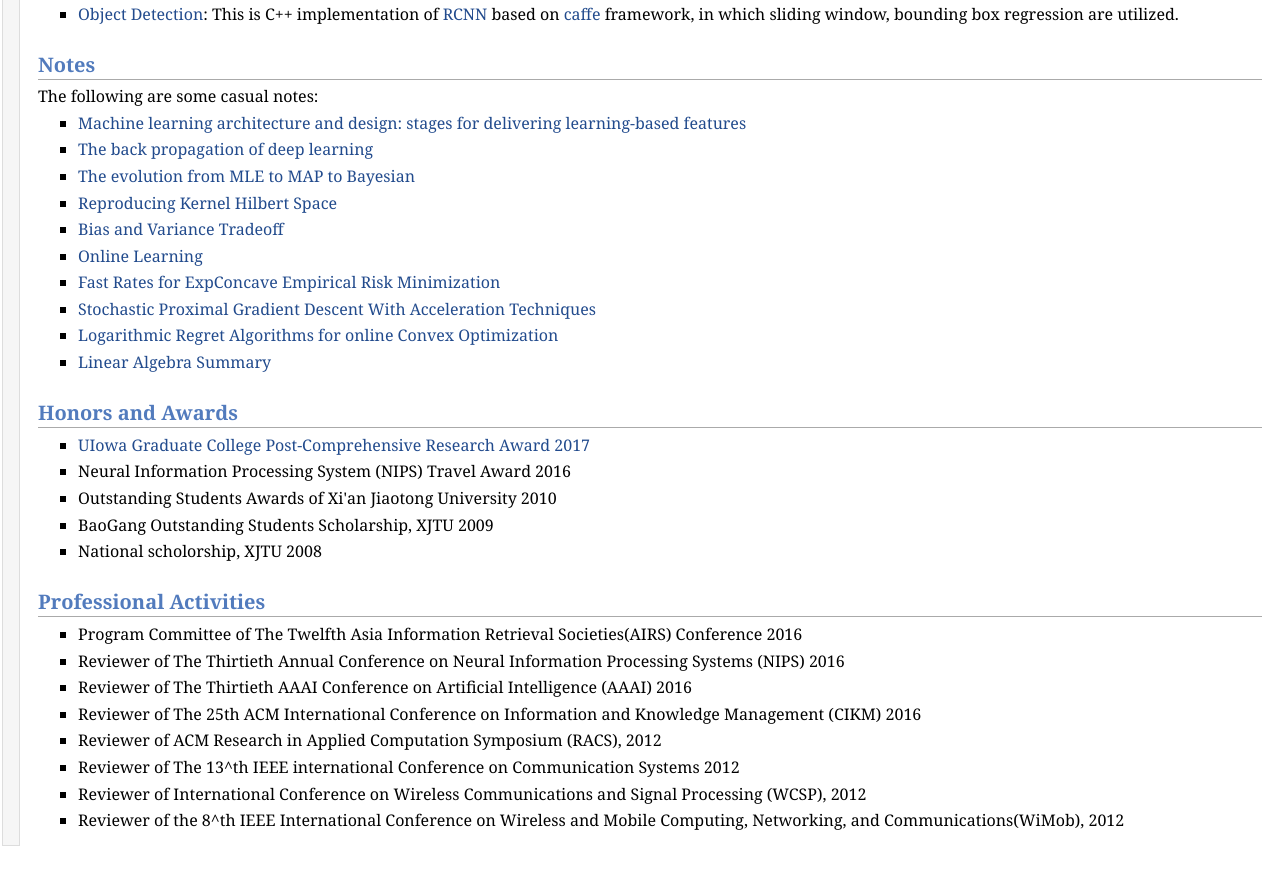
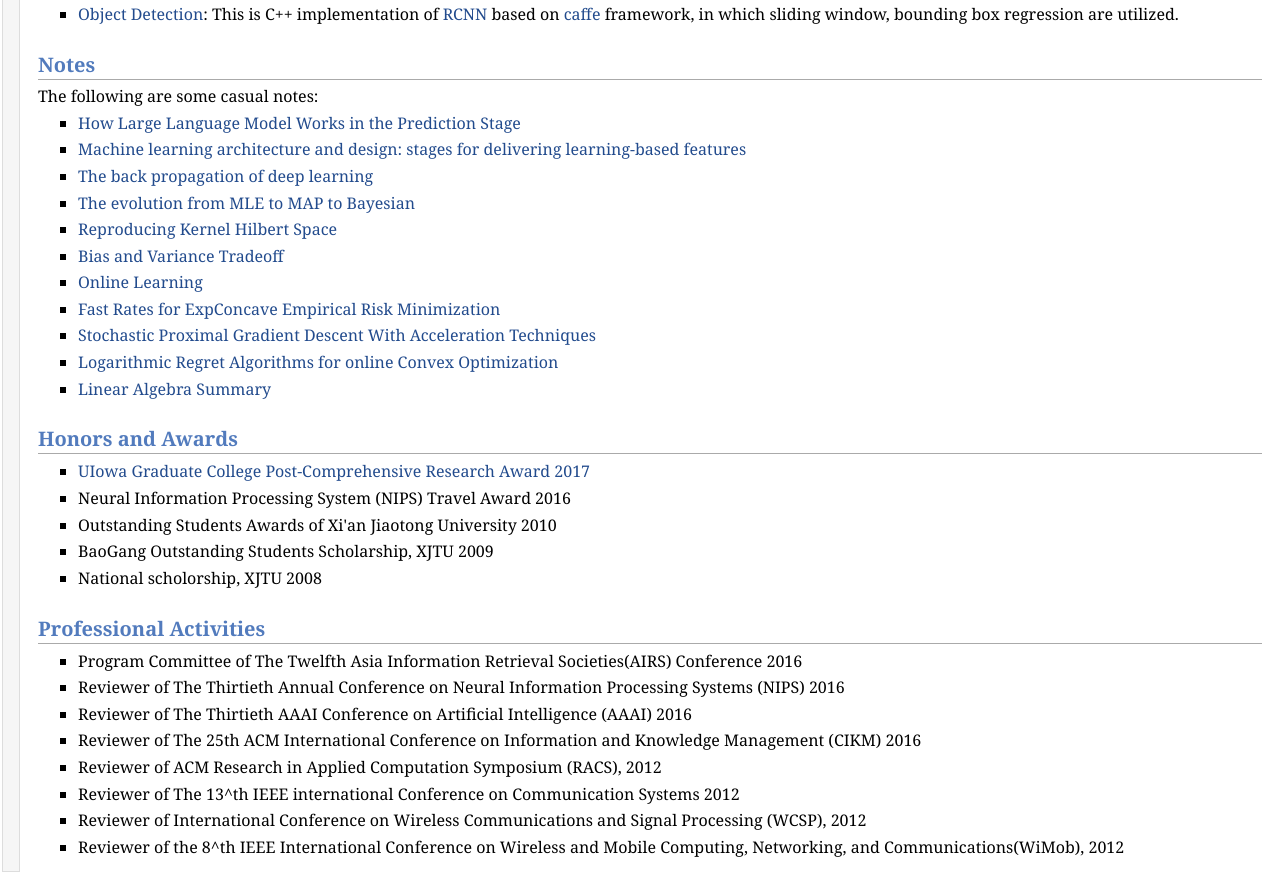
Before and after one commit to zli79/zli79.github.io, a plain HTML site: page index.html in a window 1280 px wide. Shown: the part 2403-3285 px from the top of the page. Before the commit the page ends 3259 px from the top, so only its background shows below. Drawn offline with Linux system fonts and the light colour scheme.

Commit message:
add how large language model works note

```diff
--- a/index.html
+++ b/index.html
@@ -160,6 +160,8 @@
 <h2>Notes</h2>
 <p>The following are some casual notes:</p>
 <ul>
+<li><p><a href="notes/how_llm_works.pdf">How Large Language Model Works in the Prediction Stage</a></p>
+</li>
 <li><p><a href="notes/machine_learning_architecture_design.pdf">Machine learning architecture and design: stages for delivering learning-based features</a></p>
 </li>
 <li><p><a href="notes/deep_learning_backpropagation.pdf">The back propagation of deep learning</a></p>
```
Also changed, not shown: 2 other files.
